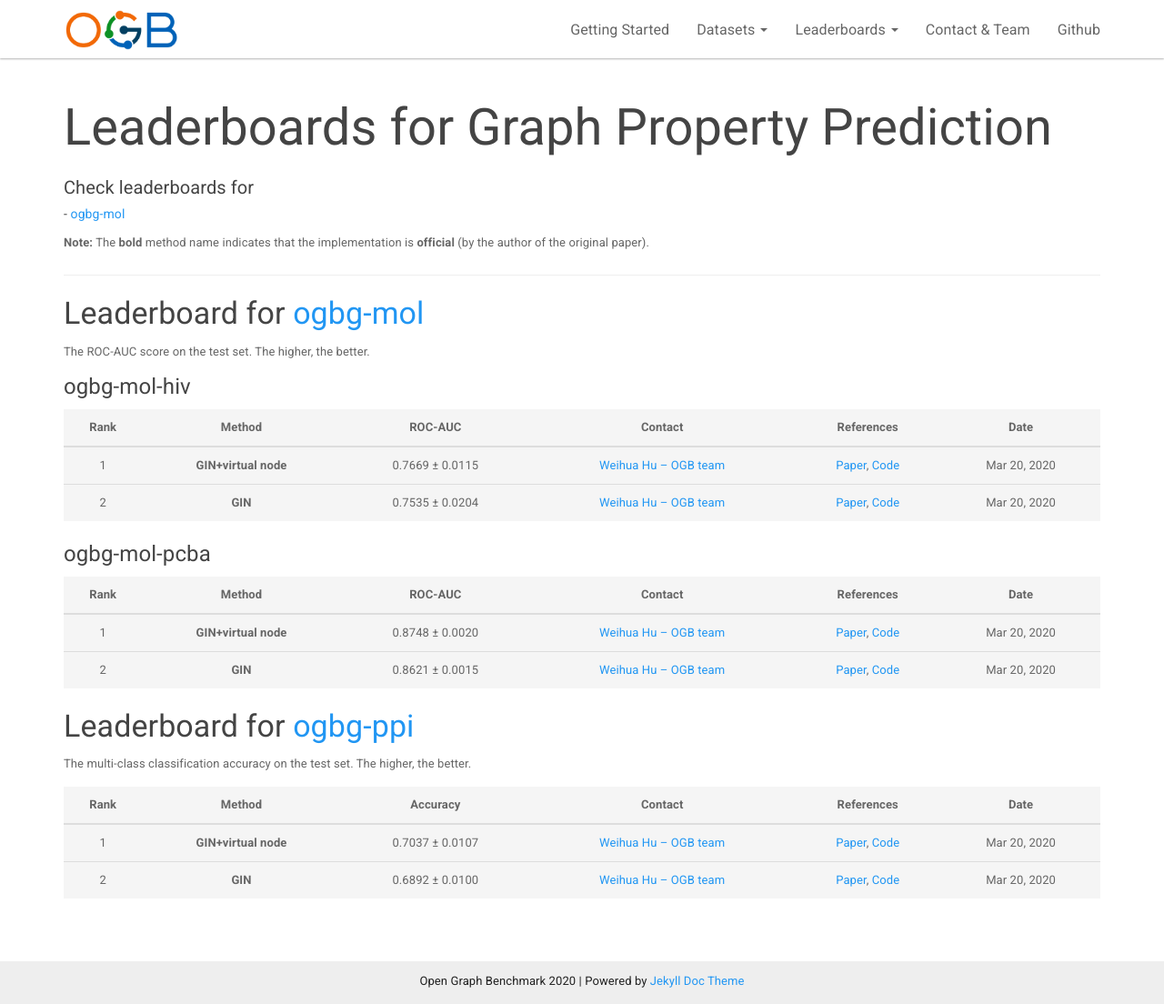
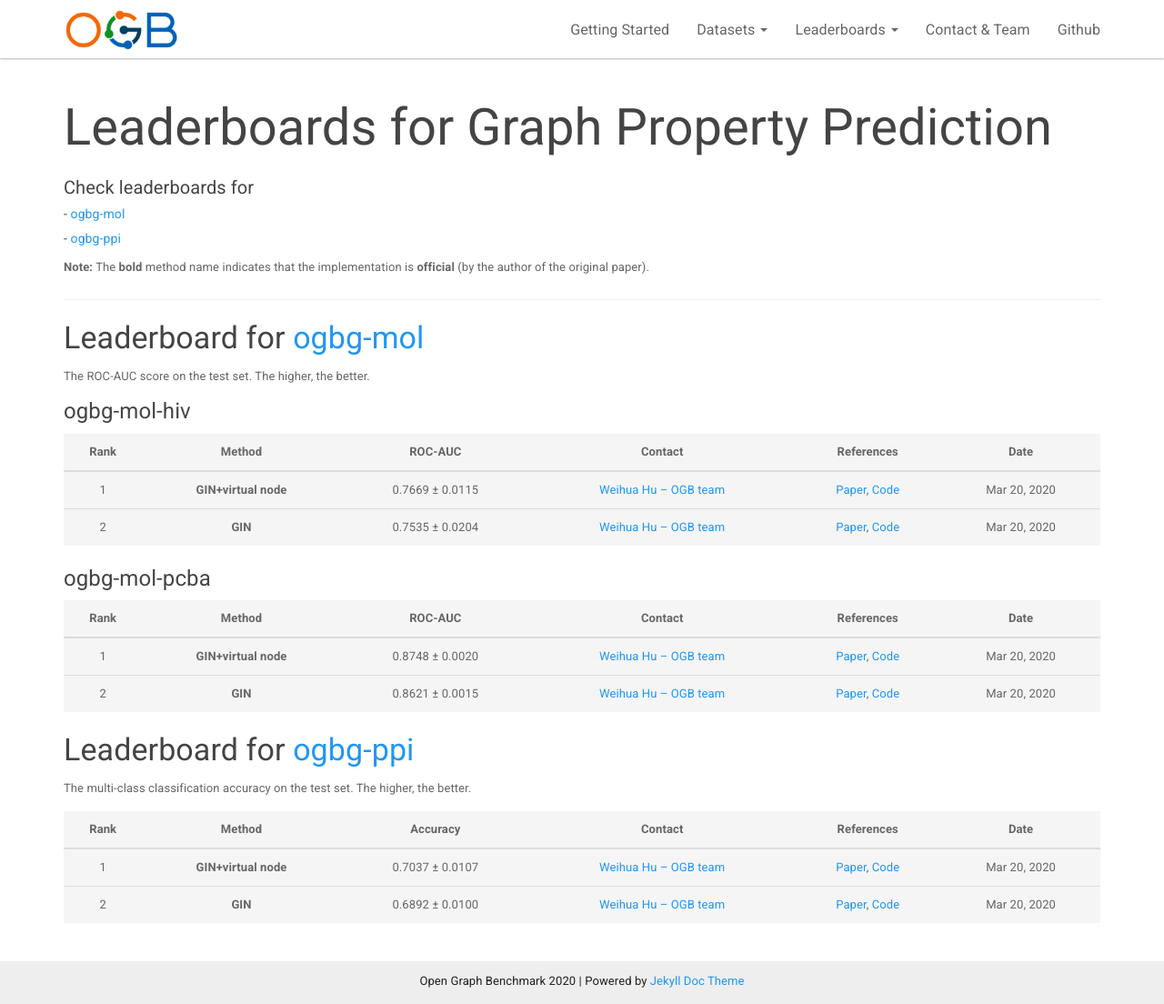
Before and after one commit to snap-stanford/ogb-web, a Jekyll site: the page built from _docs/leaderboard/leader_graphprop.md, in a window 1280 px wide and 1104 px high. Shown: the whole window at 91% size. Built offline with Jekyll 4.4.1, drawn with Linux system fonts in a browser that asks for light colours.

Commit message:
add ogbg-ppi link in the leaderboard

```diff
--- a/_docs/leaderboard/leader_graphprop.md
+++ b/_docs/leaderboard/leader_graphprop.md
@@ -5,6 +5,7 @@ permalink: /docs/leader_graphprop/
 
 ##### Check leaderboards for
 ###### - [ogbg-mol](#ogbg-mol)
+###### - [ogbg-ppi](#ogbg-ppi)
 
 **Note:** The **bold** method name indicates that the implementation is **official** (by the author of the original paper).
 
```
Also changed, not shown: _docs/leaderboard/_leader_graphprop_scaf.md (+1 -0 lines).
